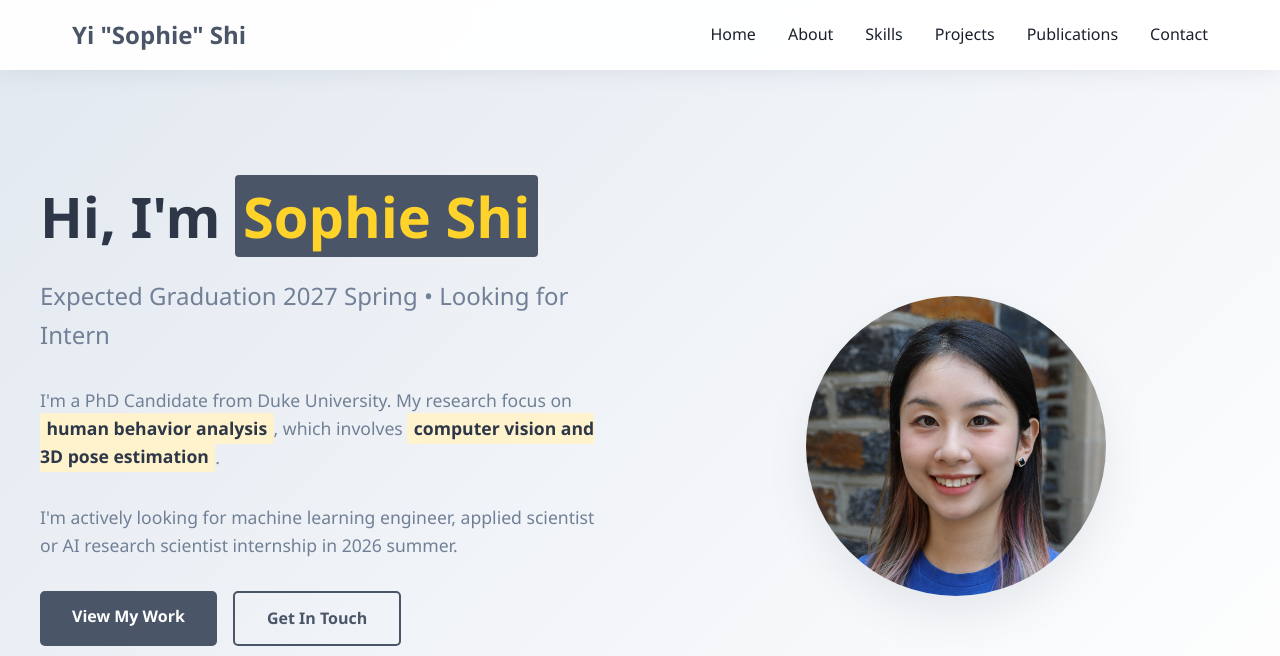
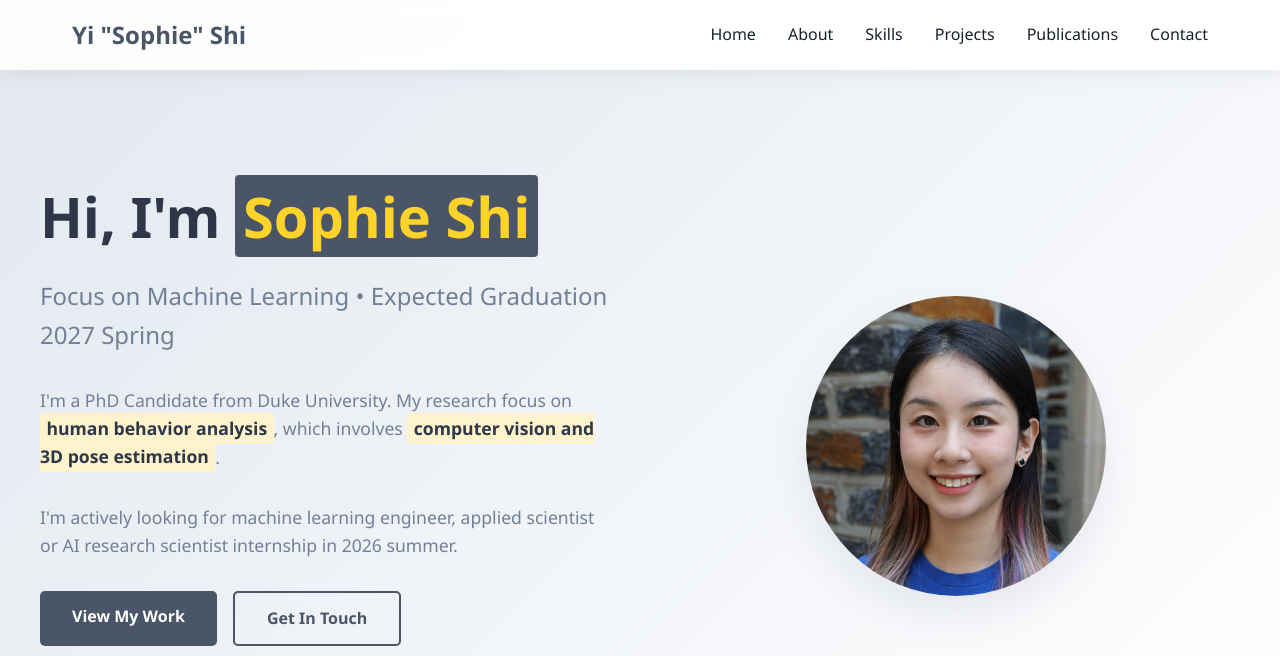
Before and after one commit to Sooophy/personal_website, a plain HTML site: page index.html in a window 1280 px wide. Shown: the top 656 px of the page. Drawn offline with Linux system fonts and the light colour scheme.

Commit message:
changed subtitle

```diff
--- a/index.html
+++ b/index.html
@@ -713,7 +713,7 @@
         <div class="hero-content">
             <div class="hero-text">
                 <h1>Hi, I'm <span class="typewriter">Sophie Shi</span></h1>
-                <p class="subtitle">Expected Graduation 2027 Spring • Looking for Intern</p>
+                <p class="subtitle"> Focus on Machine Learning • Expected Graduation 2027 Spring </p>
                 <p>I'm a PhD Candidate from Duke University. My research focus on <span class="highlight">human behavior analysis</span>, which involves <span class="highlight">computer vision and 3D pose estimation</span>.</p>
                 <p>I'm actively looking for machine learning engineer, applied scientist or AI research scientist internship in 2026 summer.</p>
                 <div class="cta-buttons">
```
